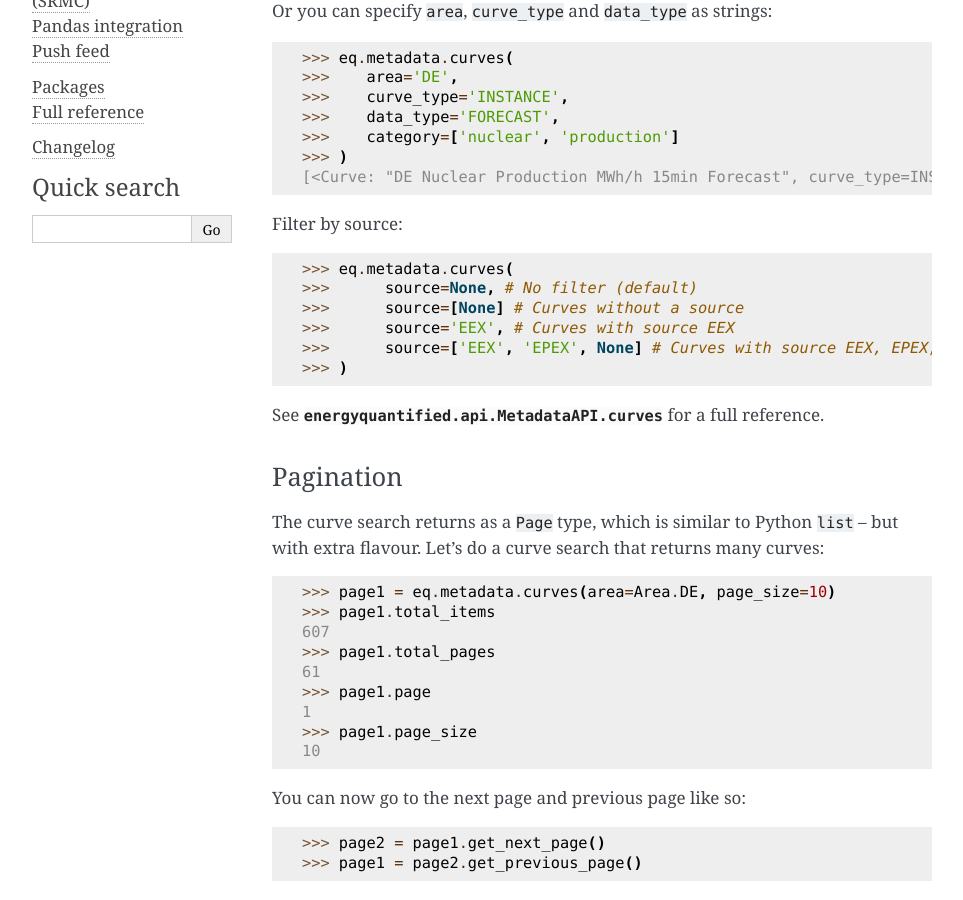
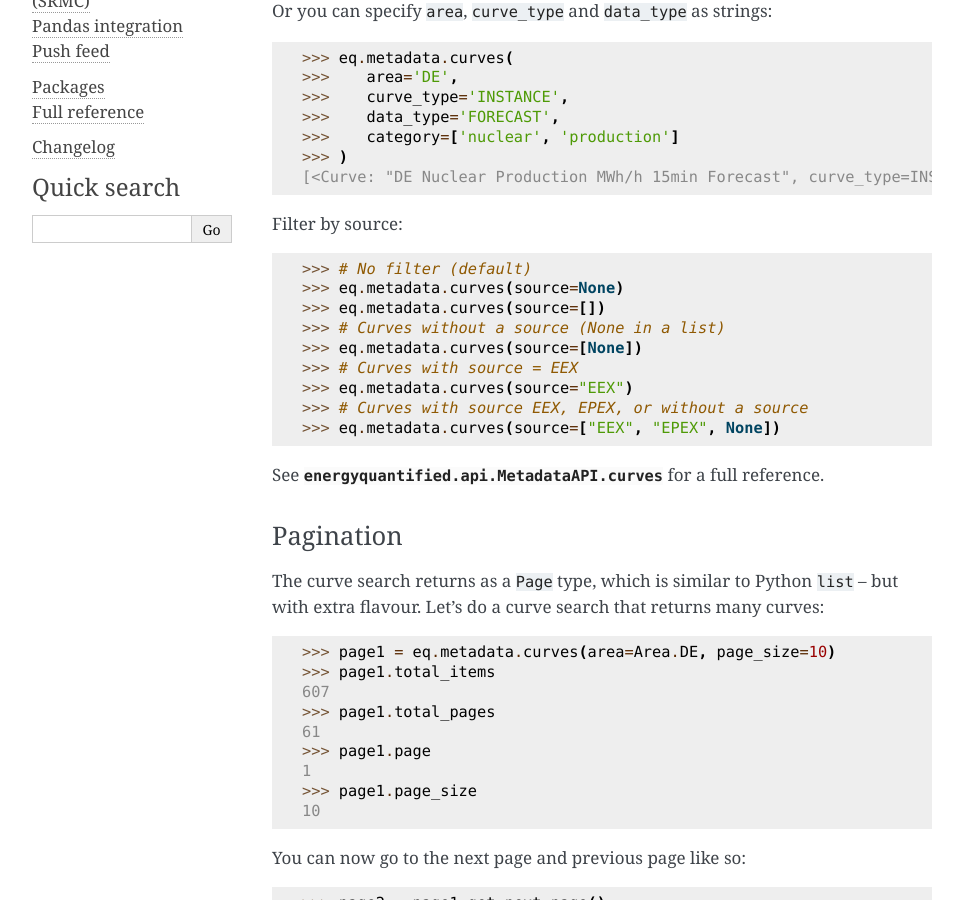
Before and after one commit to energyquantified/eq-python-client, a Sphinx documentation site: the page built from docs/userguide/metadata.rst, in a window 1280 px wide and 900 px high, scrolled down 890 px. Shown: the whole window, without its empty margins (148-1111 px from the left). Built offline with Sphinx 7.4.7, drawn with Linux system fonts in a browser that asks for light colours.

Commit message:
Minor documentation improvements #126

```diff
--- a/docs/userguide/metadata.rst
+++ b/docs/userguide/metadata.rst
@@ -52,12 +52,15 @@ Or you can specify ``area``, ``curve_type`` and ``data_type`` as strings:
 
 Filter by source:
 
-   >>> eq.metadata.curves(
-   >>>      source=None, # No filter (default)
-   >>>      source=[None] # Curves without a source
-   >>>      source='EEX', # Curves with source EEX
-   >>>      source=['EEX', 'EPEX', None] # Curves with source EEX, EPEX, or without a source
-   >>> )
+   >>> # No filter (default)
+   >>> eq.metadata.curves(source=None)
+   >>> eq.metadata.curves(source=[])
+   >>> # Curves without a source (None in a list)
+   >>> eq.metadata.curves(source=[None])
+   >>> # Curves with source = EEX
+   >>> eq.metadata.curves(source="EEX")
+   >>> # Curves with source EEX, EPEX, or without a source
+   >>> eq.metadata.curves(source=["EEX", "EPEX", None])
 
 See :meth:`energyquantified.api.MetadataAPI.curves` for a full reference.
 
```
